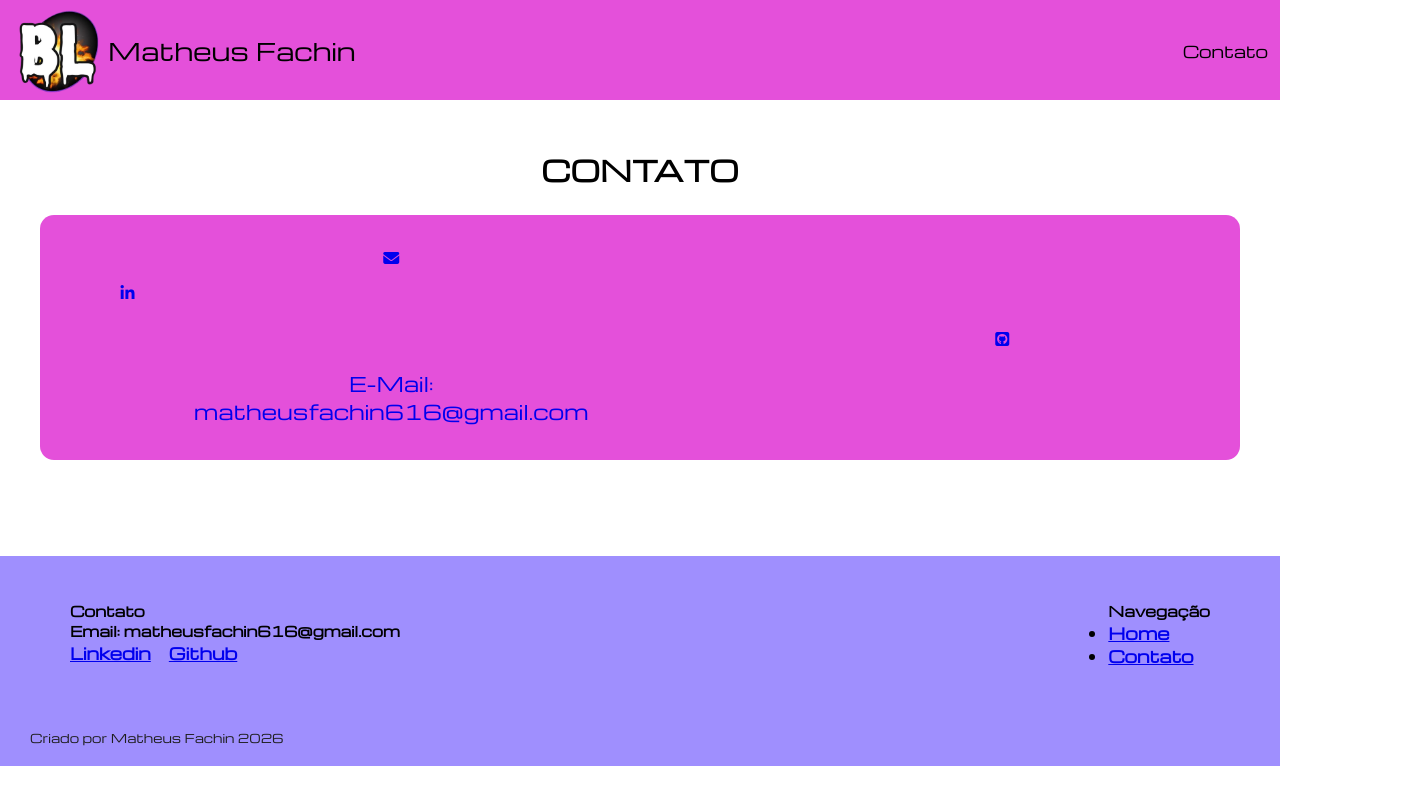
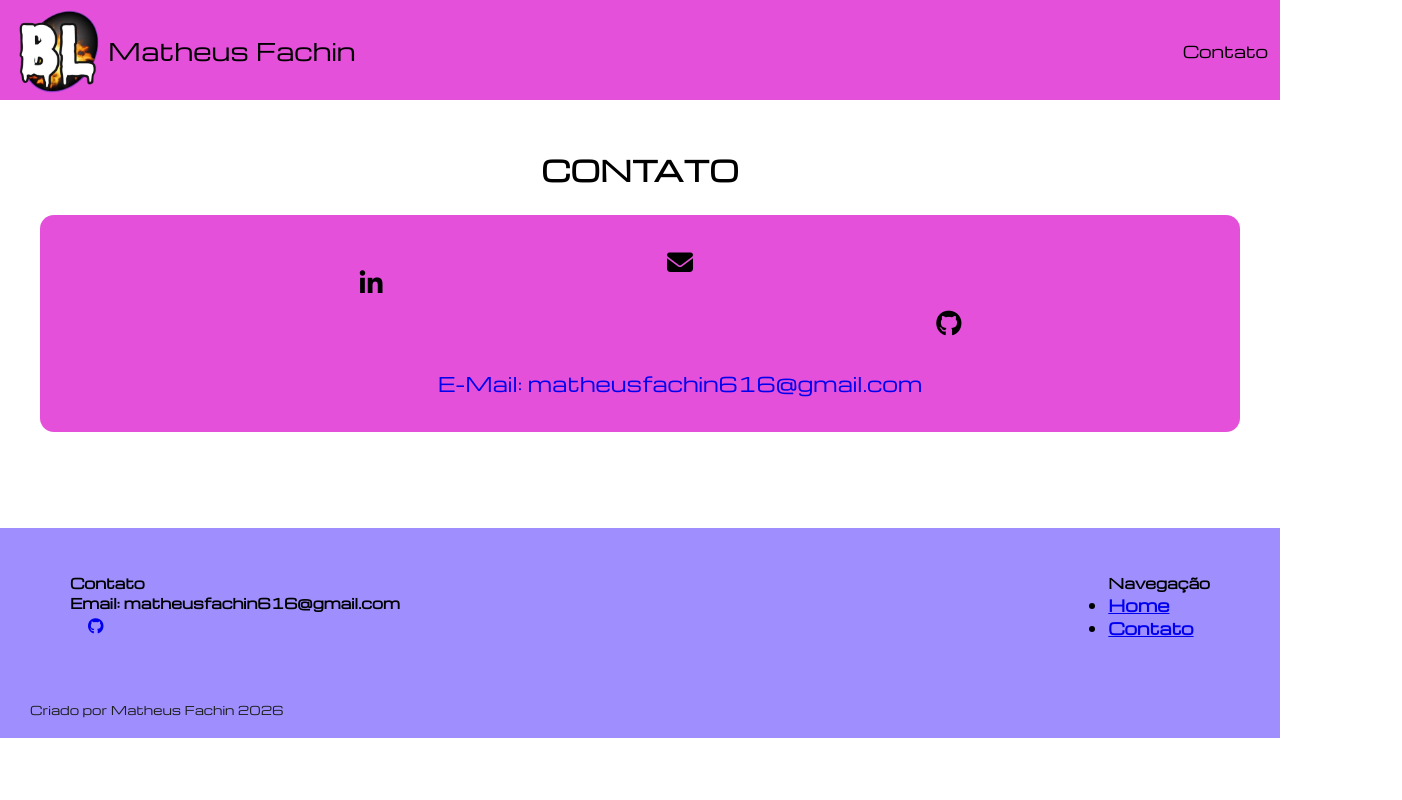
Before and after one commit to MatheusFachin-616/portfoliop2, a plain HTML site: page contato.html in a window 1280 px wide. Shown: the whole page, 1402 px wide, since content can reach past the window. Drawn offline with nearby package versions, Linux system fonts and the light colour scheme.

Commit message:
páginas adicionadas e código html e css adicionado

```diff
--- a/contato.html
+++ b/contato.html
@@ -3,7 +3,7 @@
 <head>
     <meta charset="UTF-8">
     <meta name="viewport" content="width=device-width, initial-scale=1.0">
-    <script src="https://kit.fontawesome.com/32264e988.js" crossorigin="anonymous"></script>
+    <script src="https://kit.fontawesome.com/32264fe988.js" crossorigin="anonymous"></script>
     <link rel="preconnect" href="https://fonts.googleapis.com">
     <link rel="preconnect" href="https://fonts.gstatic.com" crossorigin>
     <link href="https://fonts.googleapis.com/css2?family=Michroma&display=swap" rel="stylesheet">
@@ -27,7 +27,7 @@
             <div class="contato-icon">
                 <a href="#" class="contato-rede"><i class="fab fa-linkedin-in"></i></a>
                 <a href="mailto:matheusfachin616@gmail.com" class="contato-rede"><i class="fas fa-envelope"></i><p class="e-mail-contato">E-Mail: matheusfachin616@gmail.com</p></a>
-                <a href="https://github.com/matheusfachin616"><i class="fa-brands fa-square-github"></i></a>
+                <a href="https://github.com/matheusfachin616"><i class="fa-brands fa-github"></i></a>
             </div>
         </div>
     </div>
@@ -37,8 +37,8 @@
                 <p class="footer-h1">Contato</p>
                 <p class="footer-email">Email: matheusfachin616@gmail.com</p>
                 <div class="redes-sociais">
-                    <a href="#">Linkedin</a>
-                    <a href="#">Github</a>
+                    <a href="#"><i class=""></i></a>
+                    <a href="#"><i class="fab fa-github"></i></a>
                 </div>
             </div>
     <div class="footer-desc">
--- a/css/contato.css
+++ b/css/contato.css
@@ -21,7 +21,6 @@
 }
 
 .contato-icon{
-    width: 100%;
     display: flex;
     align-items: center;
     justify-content: space-between;
@@ -29,7 +28,8 @@
     color: black;
 }
 .contato-icon i{
-    width: 800px;
+    font-size: 26px;
+    color: black;
 }
 .contato-rede{
     display: flex;
```
Also changed, not shown: index.html (+2 -2 lines), img/logowebtools.jpeg (added), img/logowebtoolssemfundo.png (added).
